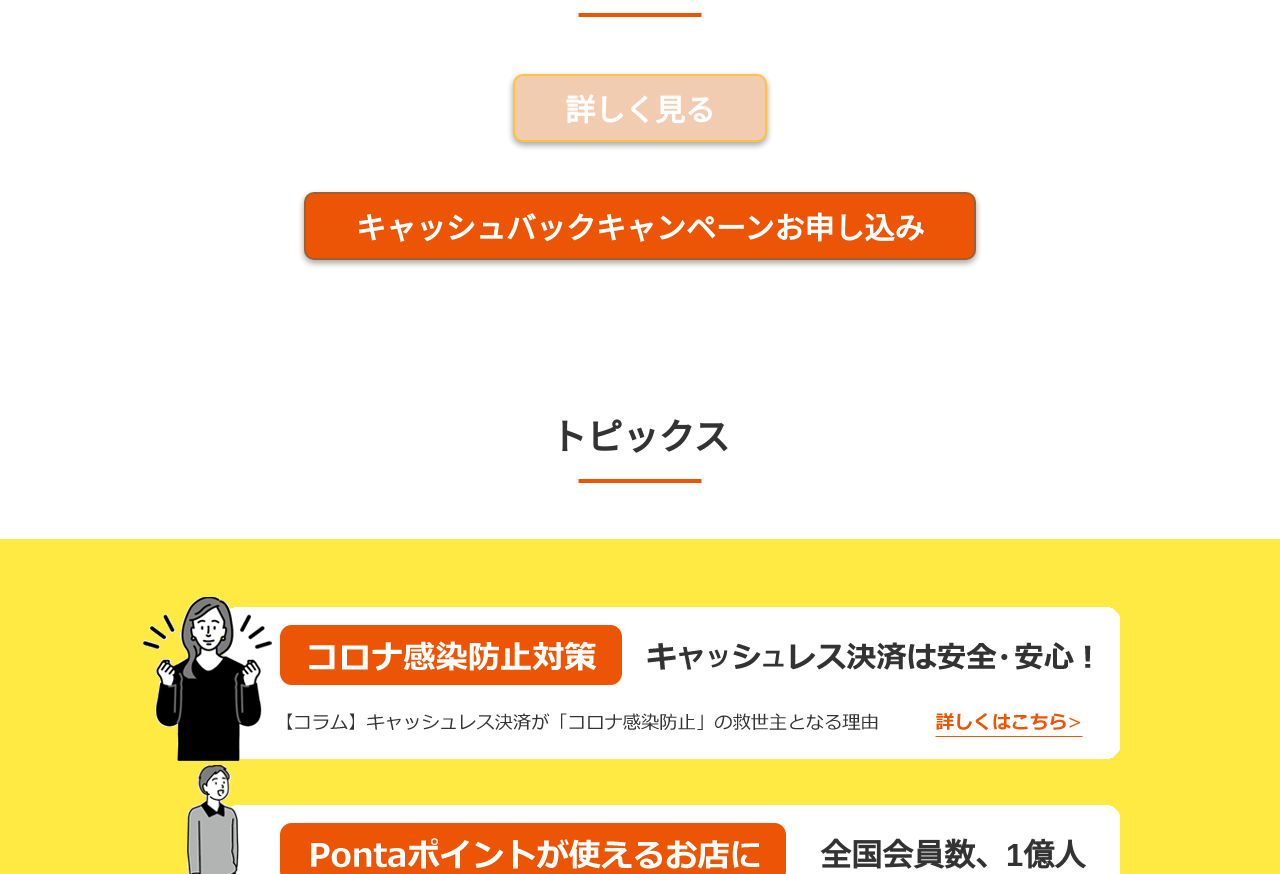
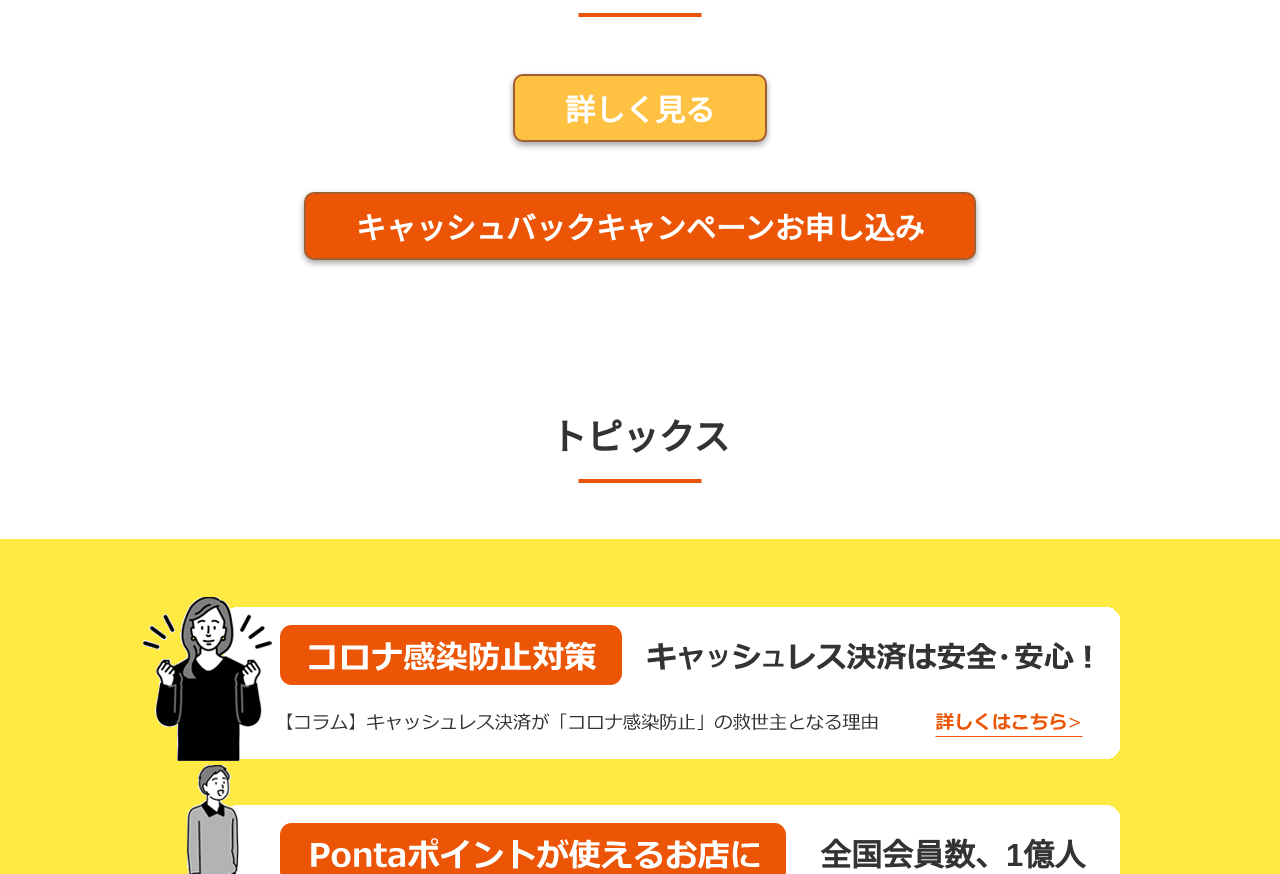
Before and after one commit to Chika-lab/LandingPage, a plain HTML site: page index.html in a window 1280 px wide. Shown: the part 2402-3276 px from the top of the page. Drawn offline with nearby package versions, Linux system fonts and the light colour scheme; a script that the page names is missing.

Commit message:
Update style.css

```diff
--- a/style.css
+++ b/style.css
@@ -1756,7 +1756,7 @@ color: #eb5505;
     background-color: #ffea44;
 }
 .background-theme-detail {
-    background-color: rgb(241, 204, 177);
+    background-color: rgb(294, 193, 66);
 }
 /* border styles */
 .border-theme-white { border-color: white; }
@@ -1817,7 +1817,7 @@ button.detail {
 
     border: 2px solid;
     border-radius: 10px;
-    border-color: rgb(294, 193, 66);
+    border-color: rgb(163, 94, 47);
 
     box-shadow: rgba(0, 0, 0, 0.16) 0px 3px 6px, rgba(0, 0, 0, 0.23) 0px 3px 6px;
 
```
